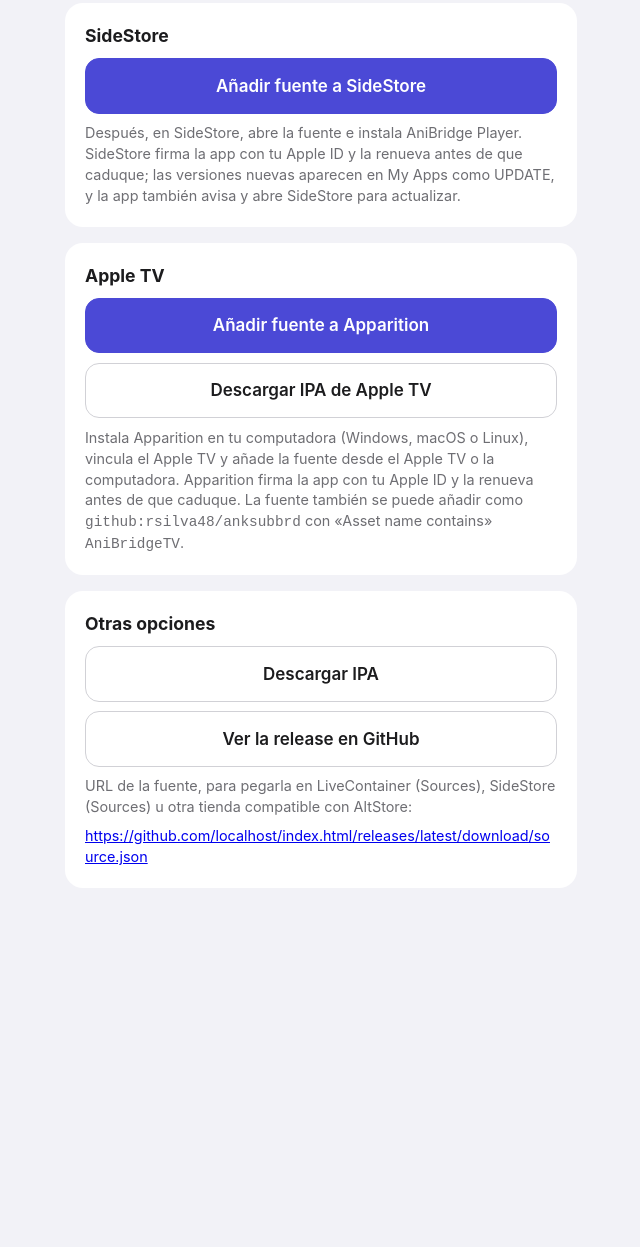
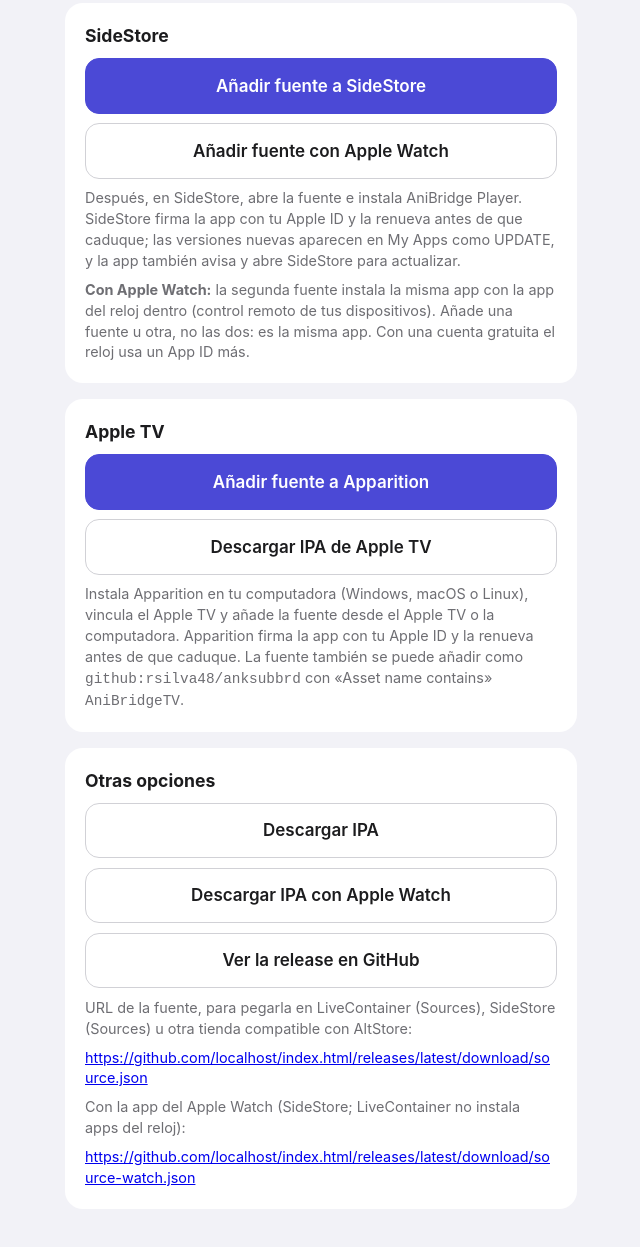
Before and after one commit to rsilva48/anksubbrd, a plain HTML site: page index.html in a window 1280 px wide. Shown: the part 715-1962 px from the top of the page, without its empty margins (319-959 px from the left). Before the commit the page ends 1667 px from the top, so only its background shows below. Drawn offline with Linux system fonts and the light colour scheme.

Commit message:
docs: update installation page

```diff
--- a/index.html
+++ b/index.html
@@ -46,7 +46,9 @@
     <div class="card">
       <h2>SideStore</h2>
       <a class="button primary" id="sidestore-source" href="#">Añadir fuente a SideStore</a>
+      <a class="button" id="sidestore-watch-source" href="#">Añadir fuente con Apple Watch</a>
       <p class="note">Después, en SideStore, abre la fuente e instala AniBridge Player. SideStore firma la app con tu Apple ID y la renueva antes de que caduque; las versiones nuevas aparecen en My Apps como UPDATE, y la app también avisa y abre SideStore para actualizar.</p>
+      <p class="note"><strong>Con Apple Watch:</strong> la segunda fuente instala la misma app con la app del reloj dentro (control remoto de tus dispositivos). Añade una fuente u otra, no las dos: es la misma app. Con una cuenta gratuita el reloj usa un App ID más.</p>
     </div>
 
     <div class="card">
@@ -59,9 +61,12 @@
     <div class="card">
       <h2>Otras opciones</h2>
       <a class="button" id="download" href="#">Descargar IPA</a>
+      <a class="button" id="watch-download" href="#">Descargar IPA con Apple Watch</a>
       <a class="button" id="release" href="#">Ver la release en GitHub</a>
       <p class="note">URL de la fuente, para pegarla en LiveContainer (Sources), SideStore (Sources) u otra tienda compatible con AltStore:</p>
       <p class="note"><a id="source-url" href="#">source.json</a></p>
+      <p class="note">Con la app del Apple Watch (SideStore; LiveContainer no instala apps del reloj):</p>
+      <p class="note"><a id="watch-source-url" href="#">source-watch.json</a></p>
     </div>
   </main>
   <script>
@@ -77,6 +82,8 @@
     const manifest = `${base}/manifest.plist`;
     const source = `${releases}/latest/download/source.json`;
     const tvSource = `${releases}/latest/download/tvos-source.json`;
+    // The same app with the Apple Watch app inside (SideStore), from v0.3.92.
+    const watchSource = `${releases}/latest/download/source-watch.json`;
     const link = (id, href) => { document.getElementById(id).href = href; };
     // LiveContainer refuses livecontainer://install while one of its apps is
     // running; open-web-page relaunches it and installs from the OTA manifest.
@@ -88,7 +95,11 @@
     // names the app after the IPA file and then refuses it (bundle ID
     // mismatch), so the page only adds the source.
     link('sidestore-source', `sidestore://source?url=${encodeURIComponent(source)}`);
+    link('sidestore-watch-source', `sidestore://source?url=${encodeURIComponent(watchSource)}`);
     link('download', ipa);
+    link('watch-download', `${base}/AirPlaySubtitlePlayer-Watch-unsigned.ipa`);
+    link('watch-source-url', watchSource);
+    document.getElementById('watch-source-url').textContent = watchSource;
     link('apparition-source', `apparition://source?url=${encodeURIComponent(tvSource)}`);
     link('tv-download', `${base}/AniBridgeTV-unsigned.ipa`);
     link('release', tag ? `${releases}/tag/${tag}` : `${releases}/latest`);
```
